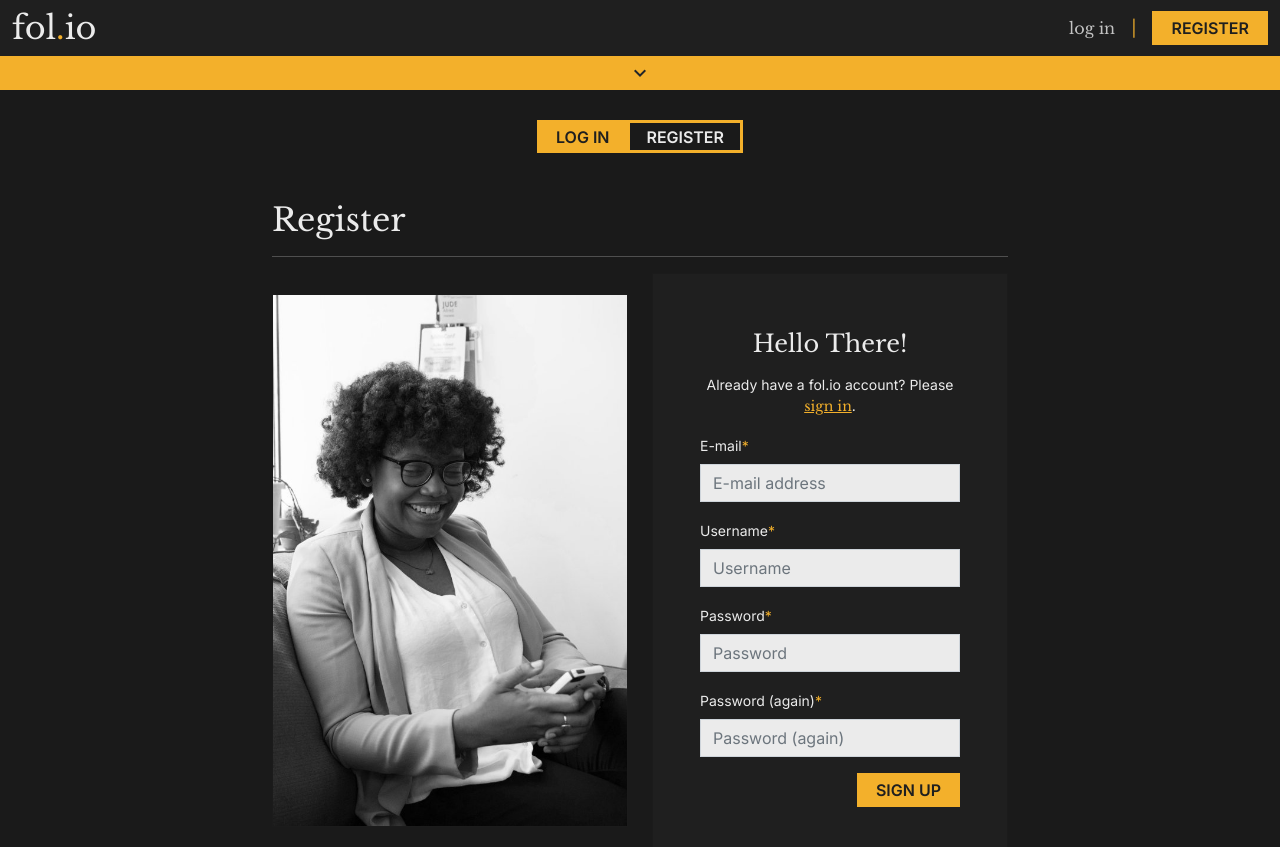
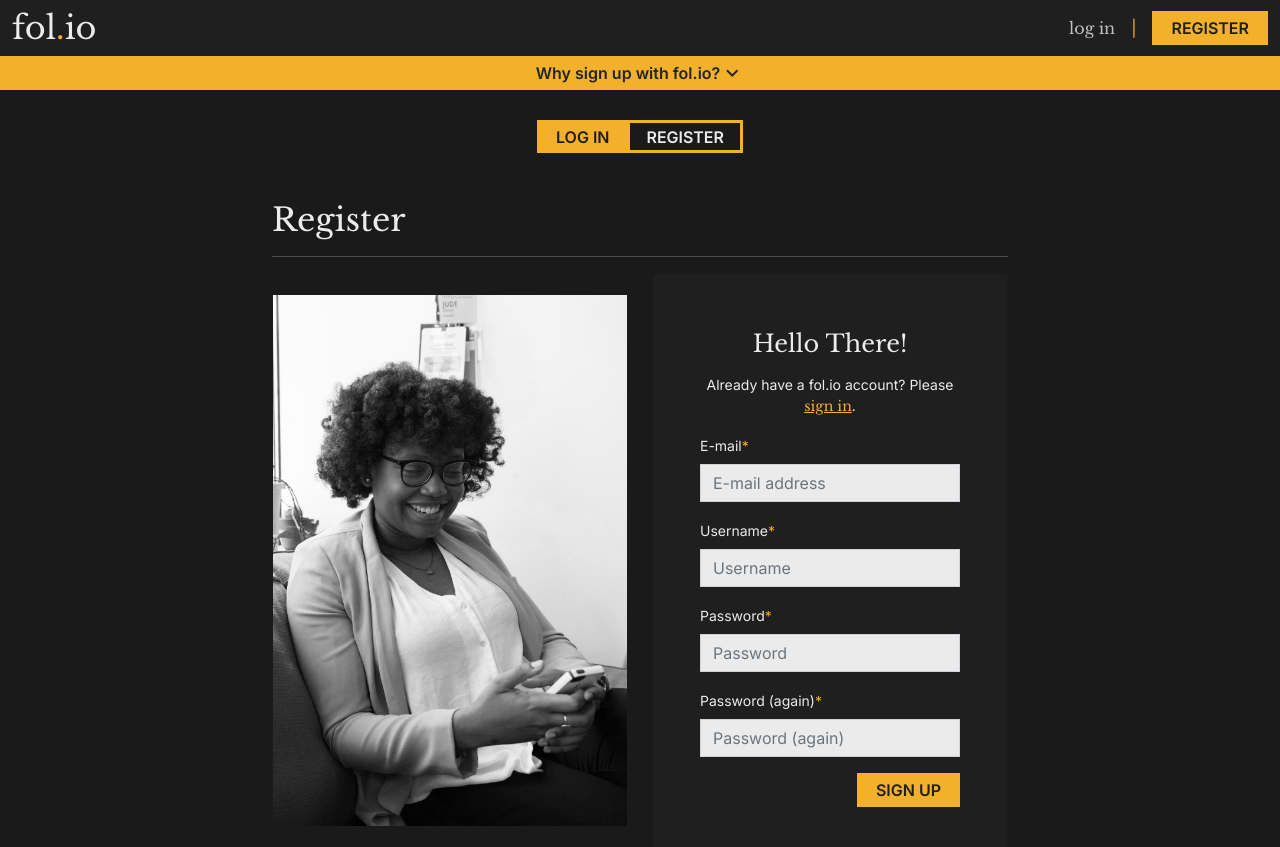
Before and after one commit to Code-Institute-Submissions/KieranSweeden-fol.io, a Django app: page /accounts/signup/ in a window 1280 px wide. Shown: the top 847 px of the page. Run offline with Django 4.2, Linux system fonts and the light colour scheme; some libraries are stand-ins or nearby versions.

Commit message:
Add library help content

```diff
--- a/home/templates/home/index.html
+++ b/home/templates/home/index.html
@@ -16,9 +16,7 @@
 {% block help_question %}Why sign up with fol.io?{% endblock %}
 {% block help_title %}Why fol.io?{% endblock %}
 {% block help_desc %}
-    <p>fol.io empowers web developers with the ability to efficiently produce numerous portfolios (or "<strong>folios</strong>") fitting various job descriptions.</p>
-    <p>Through the use of folio snippets that are respectively linked to commonly found sections in portfolios, users can create, update and re-use these snippets within their folios to their hearts content.</p>
-    <p>This means that fol.io users are empowered with a rich collection of folios that all share various snippets, which can be updated, swapped and deleted in no time.</p>
+    {% include './snippets/external_help_content.html' %}
 {% endblock %}
 
 {% block header_content %}
--- a/library/templates/library/view_library.html
+++ b/library/templates/library/view_library.html
@@ -7,6 +7,12 @@
 
 {% block extra_js %}
     <script defer src="{% static 'js/clamp.min.js' %}"></script>
+{% endblock %}
+
+{% block help_question %}What's a fol.io library?{% endblock %}
+{% block help_title %}What's a fol.io library?{% endblock %}
+{% block help_desc %}
+    {% include './includes/snippets/help_library_content.html' %}
 {% endblock %}
 
 {% block main_nav %}
--- a/static/css/base.css
+++ b/static/css/base.css
@@ -527,8 +527,15 @@ footer.footer-container {
     height: min-content;
 }
 
+#helpSection h2,
+#helpSection h3,
 #helpSection h4 {
     color: var(--folio-black-color);
+}
+
+#helpSection a {
+    color: var(--folio-black-color);
+    font-weight: bold;
 }
 
 #helpSection footer {
@@ -548,6 +555,6 @@ footer.footer-container {
     transition: transform 500ms ease-in-out;
 }
 
-#helpSection.show span.material-icons-sharp {
+#helpSection.show span.material-icons-sharp.icon {
     transform: rotate(540deg);
 }
--- a/templates/allauth/account/signup.html
+++ b/templates/allauth/account/signup.html
@@ -7,11 +7,15 @@
     <script src="https://cdnjs.cloudflare.com/ajax/libs/parallax/3.1.0/parallax.min.js"></script>
     <script src="{% static 'js/parallax/parallax.js' %}"></script>
 {% endblock %}
-
 {% block extra_title %}{% trans "Register" %}{% endblock %}
 
+{% block help_question %}Why sign up with fol.io?{% endblock %}
+{% block help_title %}Why fol.io?{% endblock %}
+{% block help_desc %}
+    {% include './snippets/external_help_content.html' %}
+{% endblock %}
+
 {% block header_title %}{% trans "Register" %}{% endblock %}
-
 {% block header_content %}
   {% include 'includes/header-navs/external-header-nav.html' %}
 {% endblock %}
--- /dev/null
+++ b/templates/allauth/account/snippets/external_help_content.html
@@ -0,0 +1,3 @@
+<p>fol.io empowers web developers with the ability to efficiently produce numerous portfolios (or "<strong>folios</strong>") fitting various job descriptions.</p>
+<p>Through the use of folio snippets that are respectively linked to commonly found sections in portfolios, users can create, update and re-use these snippets within their folios to their hearts content.</p>
+<p>This means that fol.io users are empowered with a rich collection of folios that all share various snippets, which can be updated, swapped and deleted in no time.</p>
--- a/templates/base.html
+++ b/templates/base.html
@@ -67,9 +67,9 @@
         <div class="container">
           <div class="row">
             <div class="col-12 col-md-8 offset-md-2 py-3">
-              <h4>
+              <h2 class="h4">
                 {% block help_title %}{% endblock %}
-              </h4>
+              </h2>
               <hr>
               {% block help_desc %}{% endblock %}
             </div>
@@ -82,7 +82,7 @@
             <p class="mb-0">
               {% block help_question %}{% endblock %}
             </p>
-            <span class="material-icons-sharp">
+            <span class="material-icons-sharp icon">
               expand_more
             </span>
           </footer>
```
Also changed, not shown: library/templates/library/includes/snippets/help_library_content.html (added, +16 -0 lines), templates/allauth/account/login.html (+6 -2 lines).
